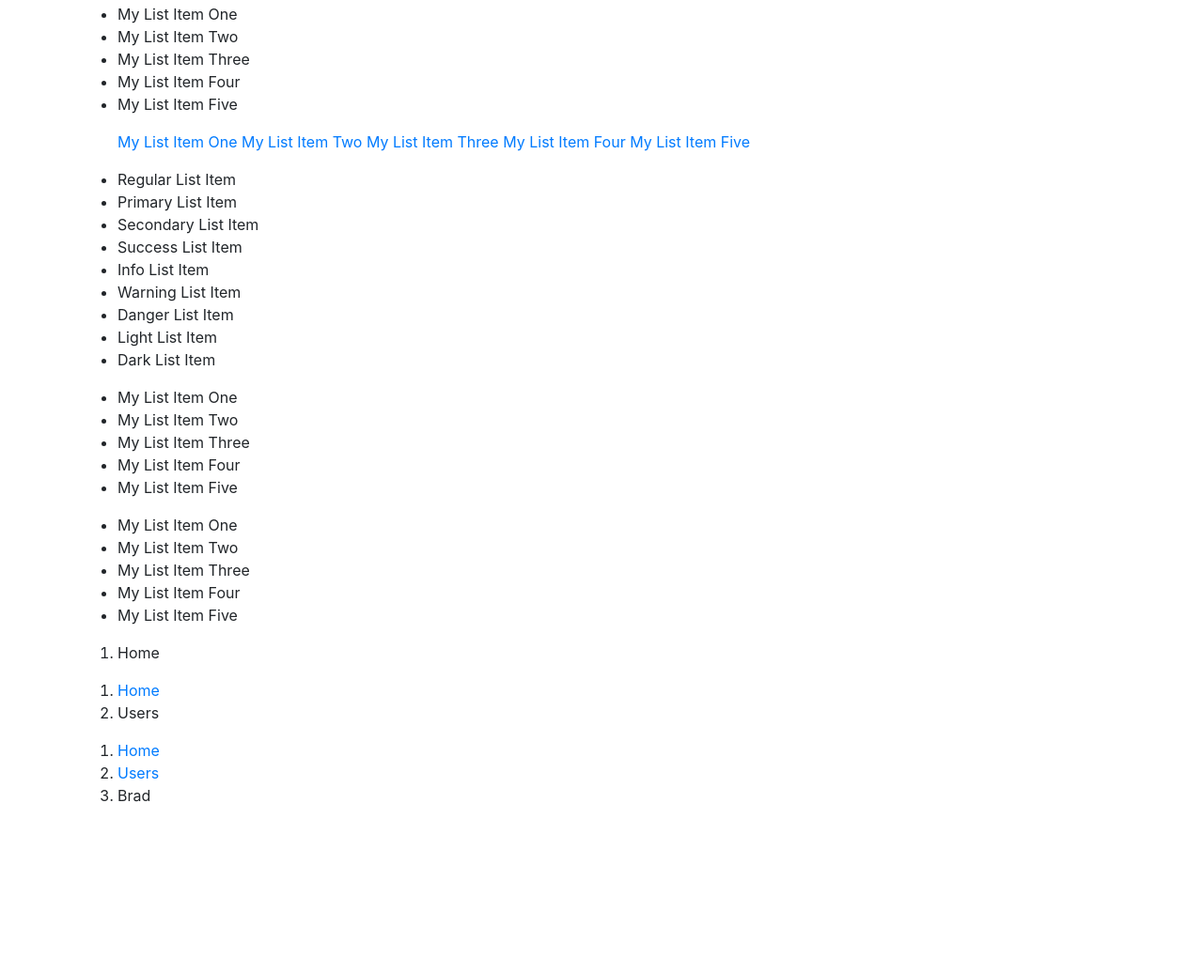
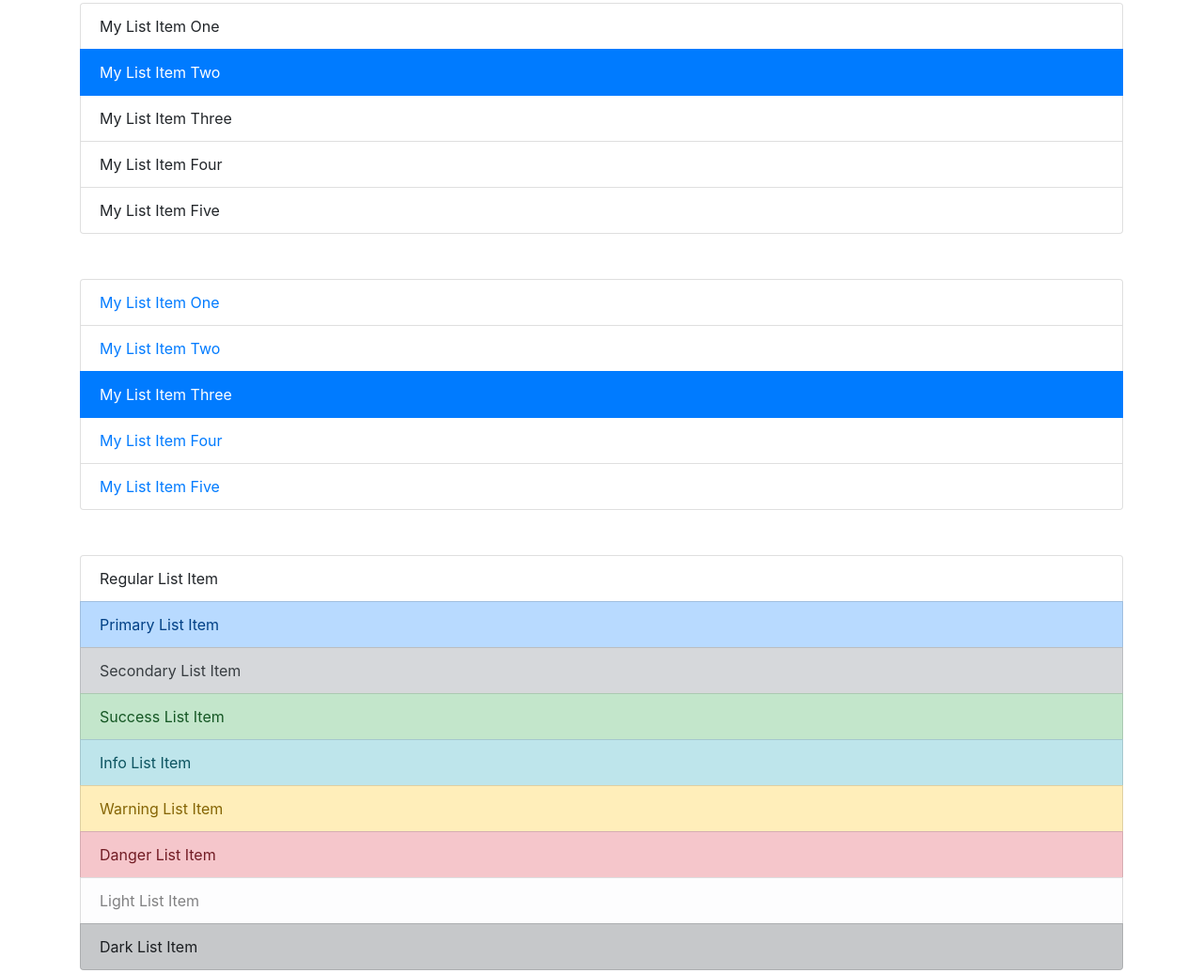
Before and after one commit to steveanthony999/bootstrap-udemy-traversy, a plain HTML site: page 3_4_list_groups_badges.html in a window 1280 px wide. Shown: the part 202-1238 px from the top of the page at 94% size. Drawn offline with nearby package versions, Linux system fonts and the light colour scheme.

Commit message:
list groups and badges

```diff
--- a/3_4_list_groups_badges.html
+++ b/3_4_list_groups_badges.html
@@ -1,12 +1,15 @@
 <!DOCTYPE html>
 <html lang="en">
-
   <head>
-    <meta charset="UTF-8">
-    <meta name="viewport" content="width=device-width, initial-scale=1.0">
-    <meta http-equiv="X-UA-Compatible" content="ie=edge">
-    <link rel="stylesheet" href="https://stackpath.bootstrapcdn.com/bootstrap/4.1.1/css/bootstrap.min.css" integrity="sha384-WskhaSGFgHYWDcbwN70/dfYBj47jz9qbsMId/iRN3ewGhXQFZCSftd1LZCfmhktB"
-        crossorigin="anonymous">
+    <meta charset="UTF-8" />
+    <meta name="viewport" content="width=device-width, initial-scale=1.0" />
+    <meta http-equiv="X-UA-Compatible" content="ie=edge" />
+    <link
+      rel="stylesheet"
+      href="https://stackpath.bootstrapcdn.com/bootstrap/4.1.1/css/bootstrap.min.css"
+      integrity="sha384-WskhaSGFgHYWDcbwN70/dfYBj47jz9qbsMId/iRN3ewGhXQFZCSftd1LZCfmhktB"
+      crossorigin="anonymous"
+    />
 
     <title>Bootstrap Sandbox</title>
   </head>
@@ -18,156 +21,232 @@
         <div class="row">
           <div class="col-md-3">
             <div class="dropdown">
-                        <button class="btn btn-primary btn-block dropdown-toggle" type="button" data-toggle="dropdown">
+              <button
+                class="btn btn-primary btn-block dropdown-toggle"
+                type="button"
+                data-toggle="dropdown"
+              >
                 2: Utilities
               </button>
               <div class="dropdown-menu">
-                            <a class="dropdown-item" href="2_2_basic_typography.html">2.2 Basic Typography</a>
-                            <a class="dropdown-item" href="2_3_text_alignment_display.html">2.3 Text Alignment & Display</a>
-                            <a class="dropdown-item" href="2_4_floats_position.html">2.4 Floats & Position</a>
-                            <a class="dropdown-item" href="2_5_colors_background.html">2.5: Colors & Background</a>
+                <a class="dropdown-item" href="2_2_basic_typography.html"
+                  >2.2 Basic Typography</a
+                >
+                <a class="dropdown-item" href="2_3_text_alignment_display.html"
+                  >2.3 Text Alignment & Display</a
+                >
+                <a class="dropdown-item" href="2_4_floats_position.html"
+                  >2.4 Floats & Position</a
+                >
+                <a class="dropdown-item" href="2_5_colors_background.html"
+                  >2.5: Colors & Background</a
+                >
                 <a class="dropdown-item" href="2_6_spacing.html">2.6 Spacing</a>
                 <a class="dropdown-item" href="2_7_sizing.html">2.7 Sizing</a>
-                            <a class="dropdown-item" href="2_8_breakpoints.html">2.8 Breakpoints</a>
+                <a class="dropdown-item" href="2_8_breakpoints.html"
+                  >2.8 Breakpoints</a
+                >
               </div>
             </div>
           </div>
           <div class="col-md-3">
             <div class="dropdown">
-                        <button class="btn btn-success btn-block dropdown-toggle" type="button" data-toggle="dropdown">
+              <button
+                class="btn btn-success btn-block dropdown-toggle"
+                type="button"
+                data-toggle="dropdown"
+              >
                 3: CSS Components
               </button>
               <div class="dropdown-menu">
                 <a class="dropdown-item" href="3_2_buttons.html">3.2 Buttons</a>
                 <a class="dropdown-item" href="3_3_navbar.html">3.3 Navbar</a>
-                            <a class="dropdown-item" href="3_4_list_groups_badges.html">3.4 List Groups & Badges</a>
+                <a class="dropdown-item" href="3_4_list_groups_badges.html"
+                  >3.4 List Groups & Badges</a
+                >
                 <a class="dropdown-item" href="3_5_forms.html">3.5 Forms</a>
-                            <a class="dropdown-item" href="3_6_input_groups.html">3.6 Input Groups</a>
-                            <a class="dropdown-item" href="3_7_alerts_progress.html">3.7 Alerts & Progress</a>
-                            <a class="dropdown-item" href="3_8_tables_pagination.html">3.8 Tables & Pagination</a>
+                <a class="dropdown-item" href="3_6_input_groups.html"
+                  >3.6 Input Groups</a
+                >
+                <a class="dropdown-item" href="3_7_alerts_progress.html"
+                  >3.7 Alerts & Progress</a
+                >
+                <a class="dropdown-item" href="3_8_tables_pagination.html"
+                  >3.8 Tables & Pagination</a
+                >
                 <a class="dropdown-item" href="3_9_cards.html">3.9 Cards</a>
-                            <a class="dropdown-item" href="3_10_media_object.html">3.10 Media Objects</a>
-                            <a class="dropdown-item" href="3_11_jumbotron.html">3.11 Jumbotron</a>
+                <a class="dropdown-item" href="3_10_media_object.html"
+                  >3.10 Media Objects</a
+                >
+                <a class="dropdown-item" href="3_11_jumbotron.html"
+                  >3.11 Jumbotron</a
+                >
               </div>
             </div>
           </div>
           <div class="col-md-3">
             <div class="dropdown">
-                        <button class="btn btn-warning btn-block dropdown-toggle" type="button" data-toggle="dropdown">
+              <button
+                class="btn btn-warning btn-block dropdown-toggle"
+                type="button"
+                data-toggle="dropdown"
+              >
                 4: Grid & Flexbox
               </button>
               <div class="dropdown-menu">
-                            <a class="dropdown-item" href="4_2_grid_system.html">4.2 Grid System</a>
-                            <a class="dropdown-item" href="4_3_grid_alignment.html">4.3 Grid Alignment</a>
+                <a class="dropdown-item" href="4_2_grid_system.html"
+                  >4.2 Grid System</a
+                >
+                <a class="dropdown-item" href="4_3_grid_alignment.html"
+                  >4.3 Grid Alignment</a
+                >
                 <a class="dropdown-item" href="4_4_flexbox.html">4.4 Flexbox</a>
-                            <a class="dropdown-item" href="4_5_auto_margins_wrapping_order.html">4.5 Auto Margins & Wrap</a>
+                <a
+                  class="dropdown-item"
+                  href="4_5_auto_margins_wrapping_order.html"
+                  >4.5 Auto Margins & Wrap</a
+                >
               </div>
             </div>
           </div>
           <div class="col-md-3">
             <div class="dropdown">
-                        <button class="btn btn-danger btn-block dropdown-toggle" type="button" data-toggle="dropdown">
+              <button
+                class="btn btn-danger btn-block dropdown-toggle"
+                type="button"
+                data-toggle="dropdown"
+              >
                 5: JavaScript Widgets
               </button>
               <div class="dropdown-menu">
-                            <a class="dropdown-item" href="5_2_carousel.html">5.2 Carousel</a>
-                            <a class="dropdown-item" href="5_3_collapse.html">5.3 Collapse</a>
-                            <a class="dropdown-item" href="5_4_tooltips.html">5.4 Tooltips</a>
-                            <a class="dropdown-item" href="5_5_popovers.html">5.5 Popovers</a>
+                <a class="dropdown-item" href="5_2_carousel.html"
+                  >5.2 Carousel</a
+                >
+                <a class="dropdown-item" href="5_3_collapse.html"
+                  >5.3 Collapse</a
+                >
+                <a class="dropdown-item" href="5_4_tooltips.html"
+                  >5.4 Tooltips</a
+                >
+                <a class="dropdown-item" href="5_5_popovers.html"
+                  >5.5 Popovers</a
+                >
                 <a class="dropdown-item" href="5_6_modals.html">5.6 Modals</a>
-                            <a class="dropdown-item" href="5_7_scrollspy.html">5.7 ScrollSpy</a>
+                <a class="dropdown-item" href="5_7_scrollspy.html"
+                  >5.7 ScrollSpy</a
+                >
               </div>
             </div>
           </div>
         </div>
       </div>
-        <hr>
+      <hr />
     </header>
 
     <div class="container">
       <!--################START HERE##################-->
 
       <!-- LIST GROUP -->
-        <ul>
-            <li>My List Item One</li>
-            <li>My List Item Two</li>
-            <li>My List Item Three</li>
-            <li>My List Item Four</li>
-            <li>My List Item Five</li>
+      <ul class="list-group mb-5">
+        <li class="list-group-item">My List Item One</li>
+        <li class="list-group-item active">My List Item Two</li>
+        <li class="list-group-item">My List Item Three</li>
+        <li class="list-group-item">My List Item Four</li>
+        <li class="list-group-item">My List Item Five</li>
       </ul>
 
       <!-- LIST GROUP WITH LINKS -->
-        <ul>
-            <a href="#">My List Item One</a>
-            <a href="#">My List Item Two</a>
-            <a href="#">My List Item Three</a>
-            <a href="#">My List Item Four</a>
-            <a href="#">My List Item Five</a>
+      <ul class="list-group mb-5">
+        <a class="list-group-item" href="#">My List Item One</a>
+        <a class="list-group-item" href="#">My List Item Two</a>
+        <a class="list-group-item active" href="#">My List Item Three</a>
+        <a class="list-group-item" href="#">My List Item Four</a>
+        <a class="list-group-item" href="#">My List Item Five</a>
       </ul>
 
-
       <!-- CONTEXTUAL CLASSES -->
-        <ul>
-            <li>Regular List Item</li>
-            <li>Primary List Item</li>
-            <li>Secondary List Item</li>
-            <li>Success List Item</li>
-            <li>Info List Item</li>
-            <li>Warning List Item</li>
-            <li>Danger List Item</li>
-            <li>Light List Item</li>
-            <li>Dark List Item</li>
+      <ul class="list-group mb-5">
+        <li class="list-group-item">Regular List Item</li>
+        <li class="list-group-item list-group-item-primary">
+          Primary List Item
+        </li>
+        <li class="list-group-item list-group-item-secondary">
+          Secondary List Item
+        </li>
+        <li class="list-group-item list-group-item-success">
+          Success List Item
+        </li>
+        <li class="list-group-item list-group-item-info">Info List Item</li>
+        <li class="list-group-item list-group-item-warning">
+          Warning List Item
+        </li>
+        <li class="list-group-item list-group-item-danger">
+          Danger List Item
+        </li>
+        <li class="list-group-item list-group-item-light">Light List Item</li>
+        <li class="list-group-item list-group-item-dark">Dark List Item</li>
       </ul>
 
       <!-- FLUSH LIST GROUP -->
-        <ul>
-            <li>My List Item One</li>
-            <li>My List Item Two</li>
-            <li>My List Item Three</li>
-            <li>My List Item Four</li>
-            <li>My List Item Five</li>
+      <ul class="list-group mb-5 list-group-flush">
+        <li class="list-group-item">My List Item One</li>
+        <li class="list-group-item">My List Item Two</li>
+        <li class="list-group-item">My List Item Three</li>
+        <li class="list-group-item">My List Item Four</li>
+        <li class="list-group-item">My List Item Five</li>
       </ul>
 
-
       <!-- BADGE -->
-        <ul>
-            <li>My List Item One</li>
-            <li>My List Item Two</li>
-            <li>My List Item Three</li>
-            <li>My List Item Four</li>
-            <li>My List Item Five</li>
+      <ul class="list-group mb-5">
+        <li class="list-group-item">My List Item One</li>
+        <li
+          class="list-group-item d-flex justify-content-between align-items-center"
+        >
+          My List Item Two
+          <span class="badge badge-primary">30</span>
+        </li>
+        <li class="list-group-item">My List Item Three</li>
+        <li class="list-group-item">My List Item Four</li>
+        <li class="list-group-item">My List Item Five</li>
       </ul>
 
       <!-- BREADCRUMB -->
-        <ol>
-            <li>Home</li>
+      <ol class="breadcrumb">
+        <li class="breadcrumb-item active">Home</li>
       </ol>
-        <ol>
-            <li>
+      <ol class="breadcrumb">
+        <li class="breadcrumb-item">
           <a href="#">Home</a>
         </li>
-            <li>Users</li>
+        <li class="breadcrumb-item active">Users</li>
       </ol>
-        <ol>
-            <li>
+      <ol class="breadcrumb">
+        <li class="breadcrumb-item">
           <a href="#">Home</a>
         </li>
-            <li>
+        <li class="breadcrumb-item">
           <a href="#">Users</a>
         </li>
-            <li>Brad</li>
+        <li class="breadcrumb-item active">Brad</li>
       </ol>
-
     </div>
     <!-- ./container -->
     <div style="margin-top:500px;"></div>
 
-    <script src="https://code.jquery.com/jquery-3.3.1.slim.min.js" integrity="sha384-q8i/X+965DzO0rT7abK41JStQIAqVgRVzpbzo5smXKp4YfRvH+8abtTE1Pi6jizo"
-        crossorigin="anonymous"></script>
-    <script src="https://cdnjs.cloudflare.com/ajax/libs/popper.js/1.14.3/umd/popper.min.js" integrity="sha384-ZMP7rVo3mIykV+2+9J3UJ46jBk0WLaUAdn689aCwoqbBJiSnjAK/l8WvCWPIPm49"
-        crossorigin="anonymous"></script>
-    <script src="https://stackpath.bootstrapcdn.com/bootstrap/4.1.1/js/bootstrap.min.js" integrity="sha384-smHYKdLADwkXOn1EmN1qk/HfnUcbVRZyYmZ4qpPea6sjB/pTJ0euyQp0Mk8ck+5T"
-        crossorigin="anonymous"></script>
+    <script
+      src="https://code.jquery.com/jquery-3.3.1.slim.min.js"
+      integrity="sha384-q8i/X+965DzO0rT7abK41JStQIAqVgRVzpbzo5smXKp4YfRvH+8abtTE1Pi6jizo"
+      crossorigin="anonymous"
+    ></script>
+    <script
+      src="https://cdnjs.cloudflare.com/ajax/libs/popper.js/1.14.3/umd/popper.min.js"
+      integrity="sha384-ZMP7rVo3mIykV+2+9J3UJ46jBk0WLaUAdn689aCwoqbBJiSnjAK/l8WvCWPIPm49"
+      crossorigin="anonymous"
+    ></script>
+    <script
+      src="https://stackpath.bootstrapcdn.com/bootstrap/4.1.1/js/bootstrap.min.js"
+      integrity="sha384-smHYKdLADwkXOn1EmN1qk/HfnUcbVRZyYmZ4qpPea6sjB/pTJ0euyQp0Mk8ck+5T"
+      crossorigin="anonymous"
+    ></script>
   </body>
-
 </html>
```
Lines whose indentation alone changed are shown as unchanged.
